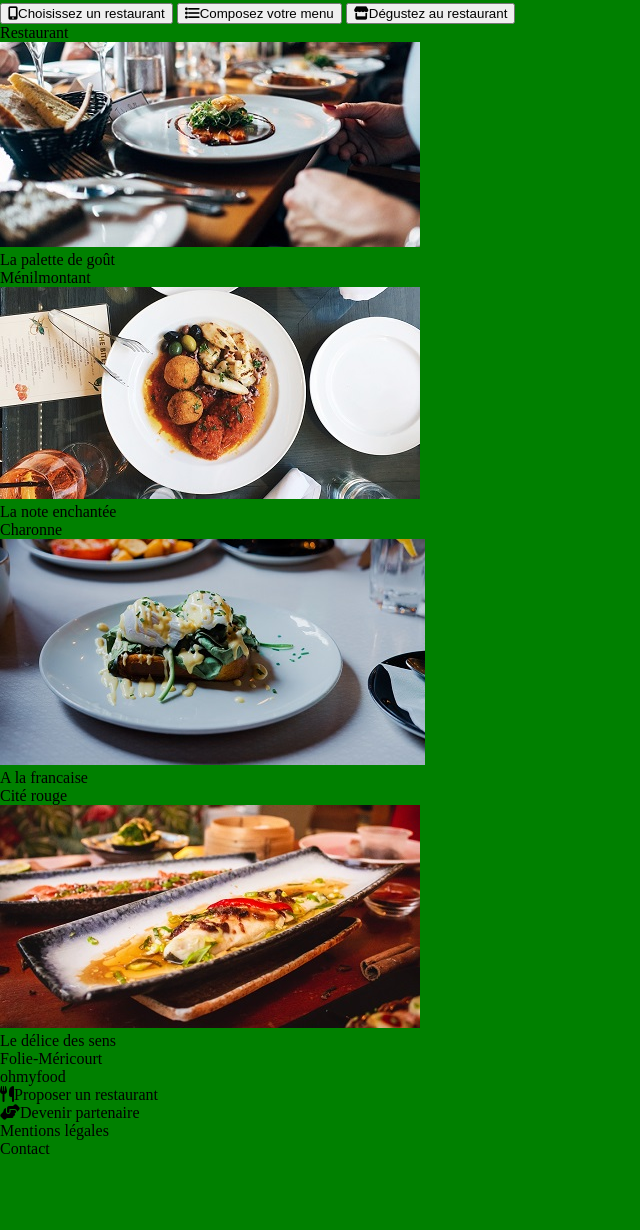
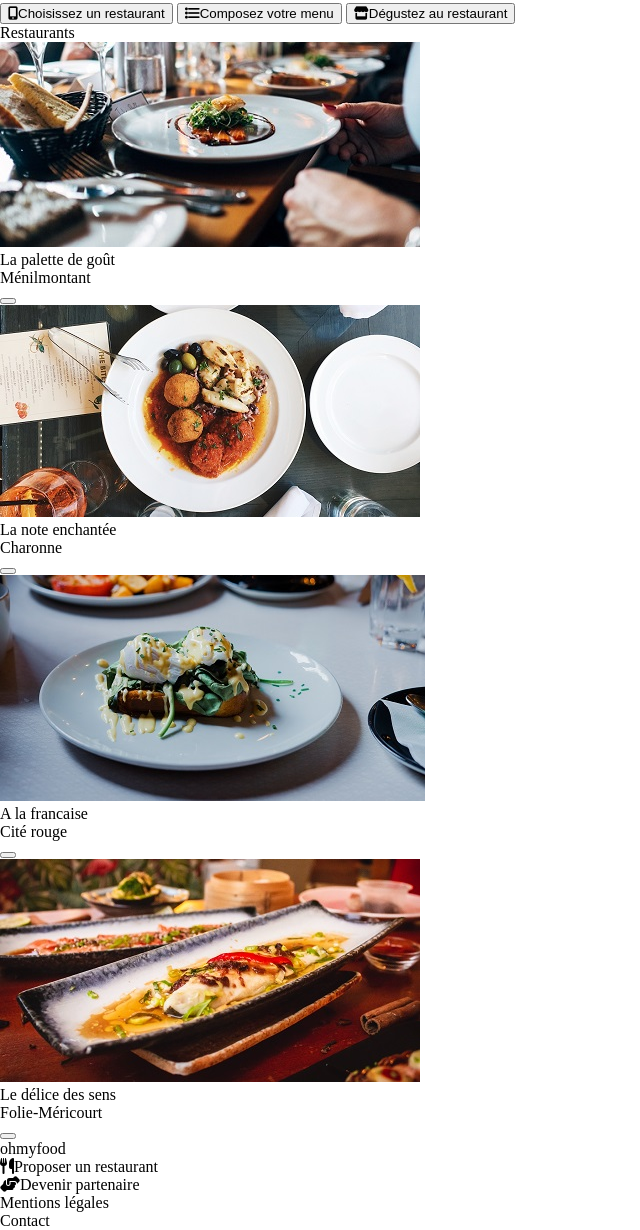
Before and after one commit to Simon-git26/SimonballeuxPruvost_3_21012021, a plain HTML site: page index.html in a window 1280 px wide. Shown: the part 162-1392 px from the top of the page, without its empty margins (0-640 px from the left). Before the commit the page ends 1320 px from the top, so only its background shows below. Drawn offline with Linux system fonts and the light colour scheme.

Commit message:
Restaurant mieu organisé html

```diff
--- a/index.html
+++ b/index.html
@@ -21,6 +21,7 @@
                 </div>
             </header>
 
+
             <main>
                 <section class="sectionhead">
                     <h3>Fonctionnement</h3>
@@ -29,49 +30,56 @@
                     <button><i class="fas fa-store"></i>Dégustez au restaurant</button>
                 </section>
 
-                <section class="restaurant">
-                    <h3>Restaurant</h3>
-                    <figure>
+
+                <section class="restaurants">
+                    <h2>Restaurants</h2>
+
+                    <div class="restaurant">
                         <img src="images/restaurants/restaurant-size/restaurant1.jpg" alt="#">
-                        <figcaption>
-                            La palette de goût
-                        </figcaption>
-                        <figcaption>
-                            Ménilmontant
-                        </figcaption>
-                    </figure>
+                        <div class="content">
+                            <div class="title">
+                                <h3>La palette de goût</h3>
+                                <p>Ménilmontant</p>
+                            </div>
+                            <button></button>
+                        </div>
+                    </div>
 
-                    <figure>
+                    <div class="restaurant">
                         <img src="images/restaurants/restaurant-size/restaurant2.jpg" alt="#">
-                        <figcaption>
-                            La note enchantée
-                        </figcaption>
-                        <figcaption>
-                            Charonne
-                        </figcaption>
-                    </figure>
+                        <div class="content">
+                            <div class="title">
+                                <h3>La note enchantée</h3>
+                                <p>Charonne</p>
+                            </div>
+                            <button></button>
+                        </div>
+                    </div>
 
-                    <figure>
+                    <div class="restaurant">
                         <img src="images/restaurants/restaurant-size/restaurant3.jpg" alt="#">
-                        <figcaption>
-                            A la francaise
-                        </figcaption>
-                        <figcaption>
-                            Cité rouge
-                        </figcaption>
-                    </figure>
+                        <div class="content">
+                            <div class="title">
+                                <h3>A la francaise</h3>
+                                <p>Cité rouge</p>
+                            </div>
+                            <button></button>
+                        </div>
+                    </div>
 
-                    <figure>
+                    <div class="restaurant">
                         <img src="images/restaurants/restaurant-size/restaurant4.jpg" alt="#">
-                        <figcaption>
-                            Le délice des sens
-                        </figcaption>
-                        <figcaption>
-                            Folie-Méricourt
-                        </figcaption>
-                    </figure>
+                        <div class="content">
+                            <div class="title">
+                                <h3>Le délice des sens</h3>
+                                <p>Folie-Méricourt</p>
+                            </div>
+                            <button></button>
+                        </div>
+                    </div>
                 </section>
             </main>
+
 
             <footer>
                 <h3>ohmyfood</h3>
--- a/sass/style.scss
+++ b/sass/style.scss
@@ -1,6 +1 @@
 @import "libs/reset.scss";
-
-
-body {
-    background: green;
-}
```
Also changed, not shown: style.css, 3 other files.
